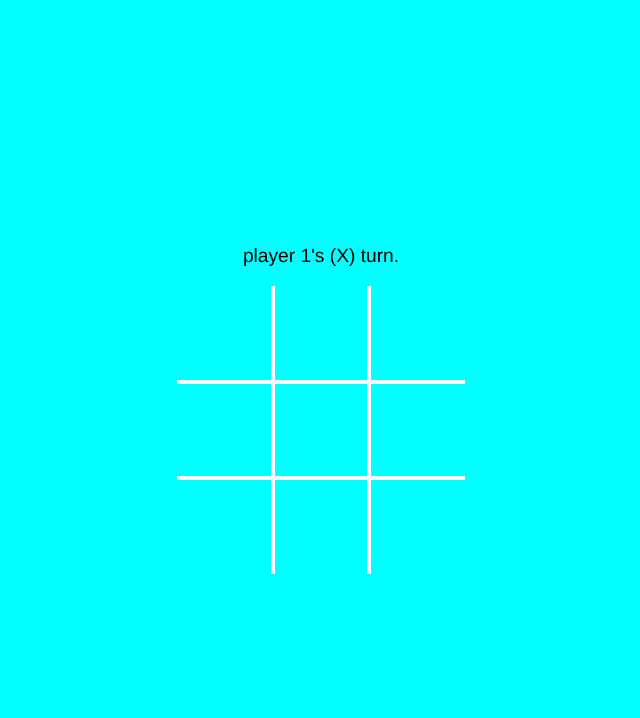
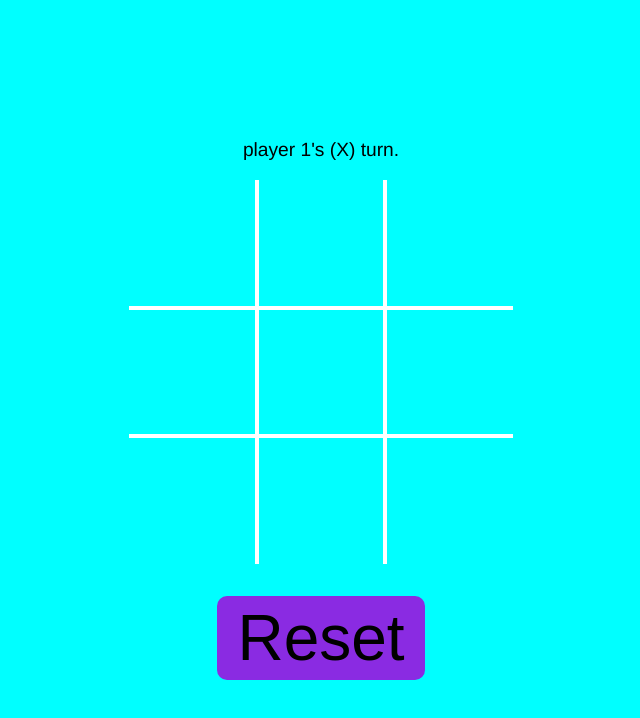
Before and after one commit to Yufan029/tic-tac-toe, a plain HTML site: page index.html in a window 1280 px wide. Shown: the whole page, without its empty margins (319-959 px from the left). Drawn offline with Linux system fonts and the light colour scheme.

Commit message:
font-size, reset button

```diff
--- a/script.js
+++ b/script.js
@@ -229,6 +229,8 @@ function ScreenController() {
     let controller = gameController();
 
     const updateBoard = () => {
+        playerDiv.textContent = '';
+        containerDiv.textContent = '';
         updatePlayerInfo();
 
         for (let i = 0; i < BOARD_ROW; i++) {
@@ -247,7 +249,6 @@ function ScreenController() {
     }
 
     const updatePlayerInfo = () => {
-        playerDiv.textContent = '';
         playerDiv.appendChild(document.createTextNode(`${controller.getActivePlayer().name}'s (${controller.getActivePlayer().token}) turn.`));
     }
 
@@ -263,7 +264,6 @@ function ScreenController() {
     }
 
     const putToken = (e) => {
-        containerDiv.textContent = '';
         const rowIndex = e.target.dataset.row;
         const columnIndex = e.target.dataset.column;
 
@@ -280,7 +280,6 @@ function ScreenController() {
     resetButton.addEventListener('click', () => {
         controller.reset();
         updateBoard();
-        toggleResetButton();
     });
 
     updateBoard();
--- a/style.css
+++ b/style.css
@@ -22,8 +22,8 @@ main {
 }
 
 .cell {
-    height: 6rem;
-    width: 6rem;
+    height: 8rem;
+    width: 8rem;
     background-color: aqua;
 
     display: flex;
@@ -63,23 +63,13 @@ button:nth-child(9) {
 }
 
 button {
-    font-size: 2.5rem;
-}
-
-button > * {
-    transition: 250 liner;
-}
-
-button > *:active {
-    scale: 1.5;
+    font-size: 4rem;
 }
 
 .reset {
     background-color: blueviolet;
     border: none;
-    width: 15rem;
-    padding: 10px;
-    border-radius: 5px;
-    margin-top: 1rem;
-    display: none;
+    padding: 5px 20px;
+    border-radius: 10px;
+    margin-top: 2rem;
 }
```
